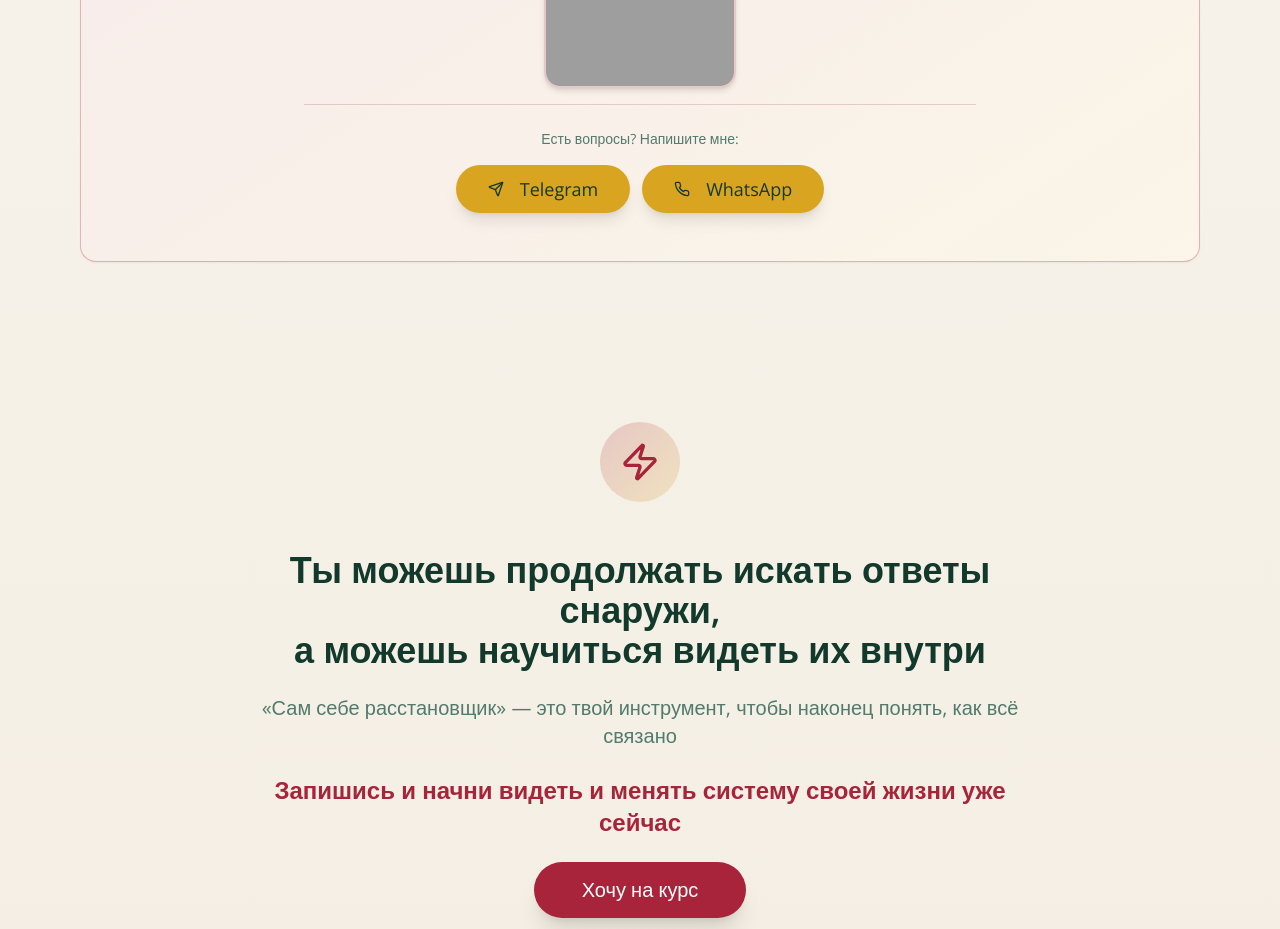
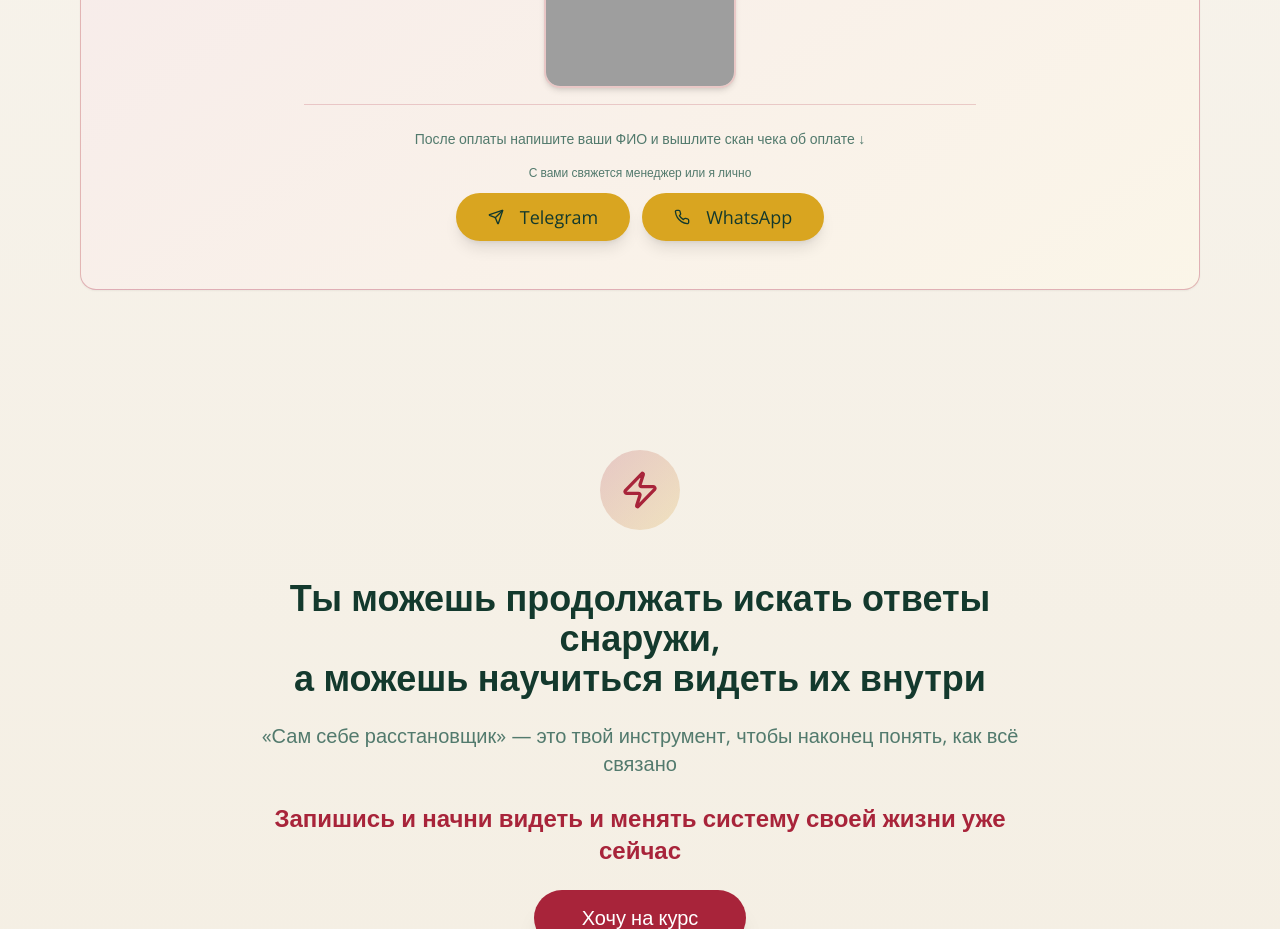
Before and after one commit to pr-poehali-dev/self-arrangement-course, a React (Vite) app: page / in a window 1280 px wide. Shown: the part 4880-5809 px from the top of the page. Built offline with nearby package versions, Linux system fonts and the light colour scheme; grey boxes are pictures that could not be loaded.

Commit message:
feat: добавить инструкцию по оплате

```diff
--- a/src/components/course/PricingSection.tsx
+++ b/src/components/course/PricingSection.tsx
@@ -39,7 +39,8 @@ export const PricingSection = ({ onPaymentClick }: PricingSectionProps) => {
               onClick={onPaymentClick}
             />
             <div className="pt-6 border-t border-primary/20 w-full space-y-3">
-              <p className="text-sm text-muted-foreground mb-4">Есть вопросы? Напишите мне:</p>
+              <p className="text-sm text-muted-foreground mb-4">После оплаты напишите ваши ФИО и вышлите скан чека об оплате ↓</p>
+              <p className="text-xs text-muted-foreground mb-4">С вами свяжется менеджер или я лично</p>
               <div className="flex flex-col sm:flex-row gap-3 justify-center">
                 <Button
                   size="lg"
```
